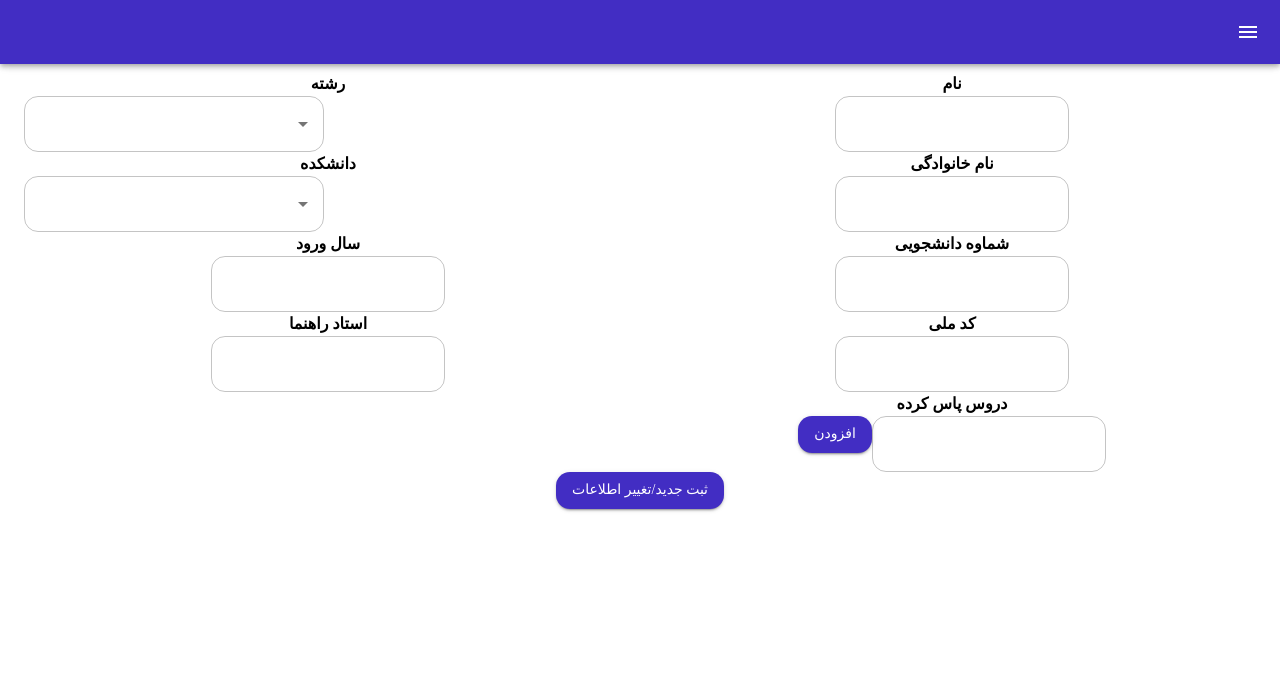
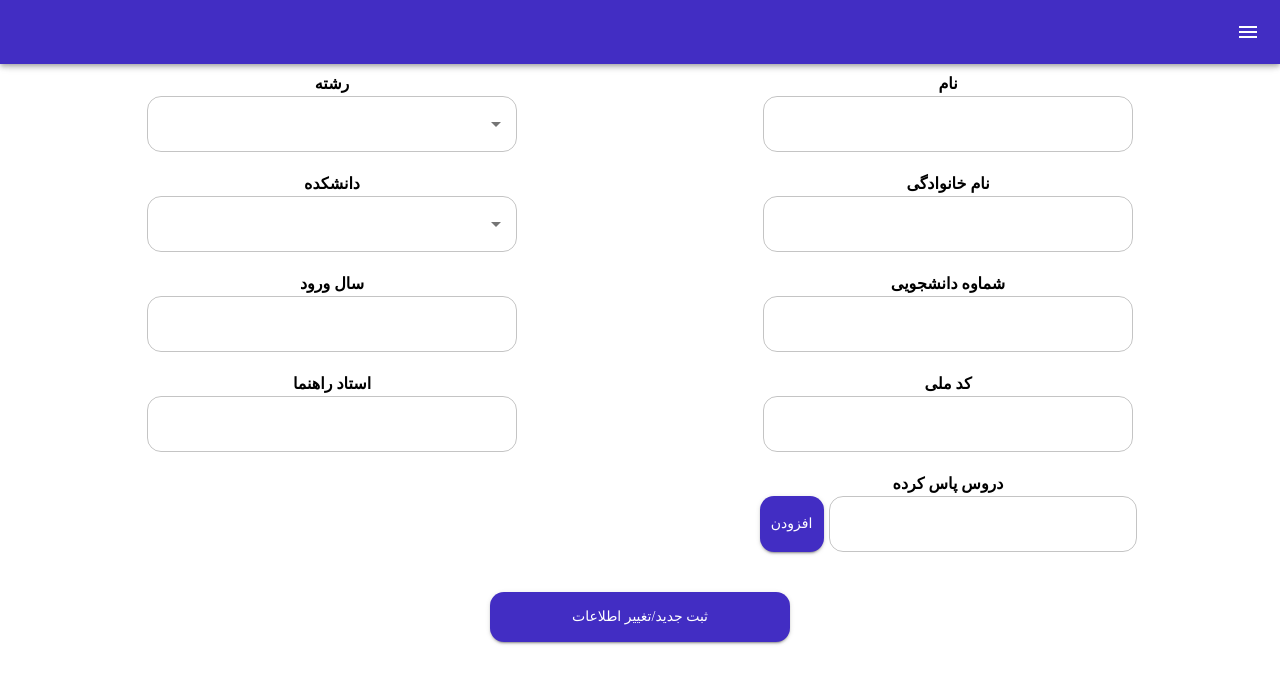
Before and after one commit to ngnma/Golestan-Frontend, a React (Create React App) app: page /I2 in a window 1280 px wide. Shown: the top 684 px of the page. Built offline with nearby package versions, Linux system fonts and the light colour scheme; the HTML template or start-up script is replaced by a standard one.

Commit message:
I5 updated

```diff
--- a/src/pages/IT/I2_NewStudent/index.jsx
+++ b/src/pages/IT/I2_NewStudent/index.jsx
@@ -93,86 +93,98 @@ export default function FormExample() {
   return (
     <DashboardLayout>
       <form onSubmit={handleSubmit}>
-        <Grid container spacing={2} direction="row-reverse">
-          <Grid container item xs={6} direction="column">
-            <Grid item>
+        <Grid container direction="row-reverse" >
+          <Grid container item xs={6} direction="column" gap="20px" justifyContent="space-between" >
+            <Grid item >
               <label>نام</label>
               <br />
               <TextField
+                style={{ width: "60%" }}
                 name="first_name"
                 value={formData2.first_name}
                 onChange={handleChange}
               />
             </Grid>
-            <Grid item>
+            <Grid item >
               <labell>نام خانوادگی</labell>
               <br />
               <TextField
+                style={{ width: "60%" }}
                 name="last_name"
                 value={formData2.last_name}
                 onChange={handleChange}
               />
             </Grid>
-            <Grid item>
+            <Grid item >
               <label>شماوه دانشجویی</label>
               <br />
               <TextField
+                style={{ width: "60%" }}
                 name="id"
                 value={formData2.id}
                 onChange={handleChange}
               />
             </Grid>
-            <Grid item>
+            <Grid item >
               <label>کد ملی</label>
               <br />
               <TextField
+                style={{ width: "60%" }}
                 name="national_code"
                 value={formData2.national_code}
                 onChange={handleChange}
               />
             </Grid>
-            <Grid item>
+            <Grid item >
               <label>دروس پاس کرده </label>
               <br />
               <Button
+                style={{ width: "10%", height: "70%", marginRight: "5px" }}
                 variant="contained"
                 color="primary"
                 onClick={handleAddCourse}
               >
                 افزودن
               </Button>
-              <TextField name="" value={course} onChange={handleChangeCourse} />
+              <TextField style={{ width: "50%" }} name="" value={course} onChange={handleChangeCourse} />
             </Grid>
           </Grid>
-          <Grid container item xs={6} direction="column">
-            <Grid item>
+          <Grid container item xs={6} direction="column" gap="20px" justifyContent="flex-start" >
+            <Grid item >
               <label>رشته</label>
               <br />
+              <div style={{  margin: "0 auto",width: "60%" }}>
                 <Autocomplete
+
                   disablePortal
                   options={majors}
-                sx={{ width: 300 }}
                   value={major}
                   onChange={handleMajorChange}
                   renderInput={(params) => <TextField {...params} />}
                 />
+              </div>
+
             </Grid>
             <Grid item>
               <label>دانشکده</label>
               <br />
+              <div style={{  margin: "0 auto",width: "60%" }}>
                 <Autocomplete
+
                   disablePortal
                   options={facultys}
-                sx={{ width: 300 }}
                   value={faculty}
                   onChange={handleFacultyChange}
                   renderInput={(params) => <TextField {...params} />}
                 />
+              </div>
+
             </Grid>
             <Grid item>
               <label>سال ورود</label>
               <br />
               <TextField
+                style={{ width: "60%" }}
                 name="entry_year"
                 value={formData2.entry_year}
                 onChange={handleChange}
@@ -182,14 +194,18 @@ export default function FormExample() {
               <label>استاد راهنما</label>
               <br />
               <TextField
+                style={{ width: "60%" }}
                 name="peroffesor"
                 value={formData2.peroffesor}
                 onChange={handleChange}
               />
             </Grid>
+
+
           </Grid>
         </Grid>
-        <Button type="submit" variant="contained" color="primary">
+
+        <Button style={{ marginTop: "40px", height: "50px", width: "300px" }} type="submit" variant="contained" color="primary">
           ثبت جدید/تغییر اطلاعات
         </Button>
       </form>
--- a/src/pages/IT/I2_NewStudent/style.scss
+++ b/src/pages/IT/I2_NewStudent/style.scss
@@ -0,0 +1,4 @@
+.form_textfileds{
+    width: 60% !important;
+
+}
```
Lines whose indentation alone changed are shown as unchanged.
